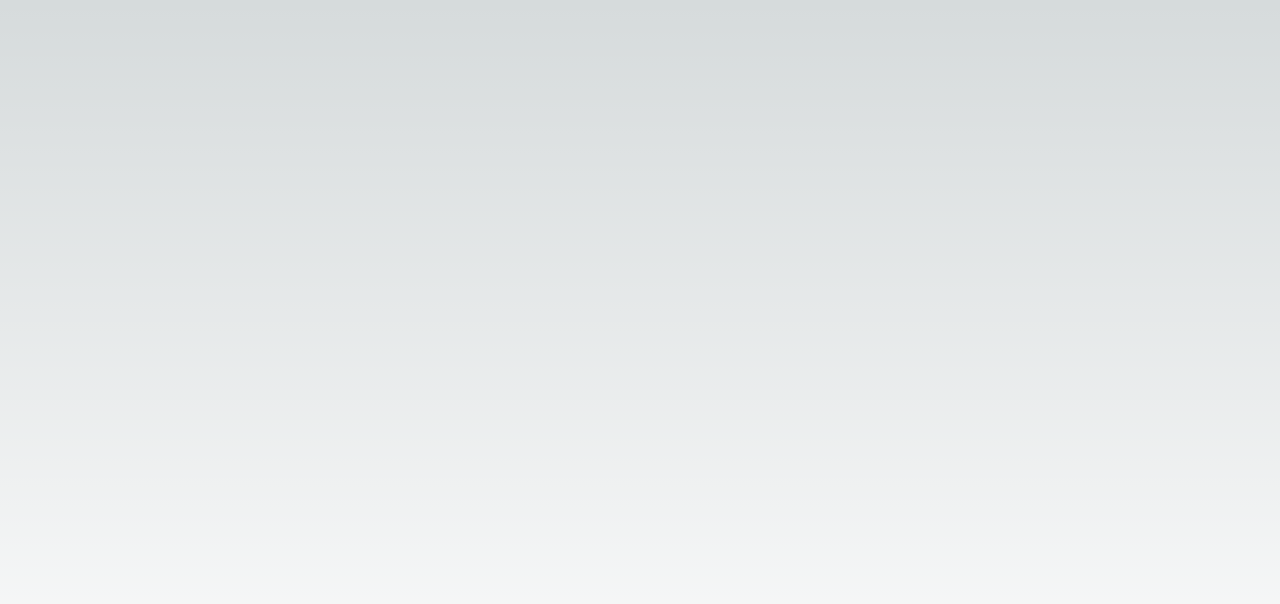
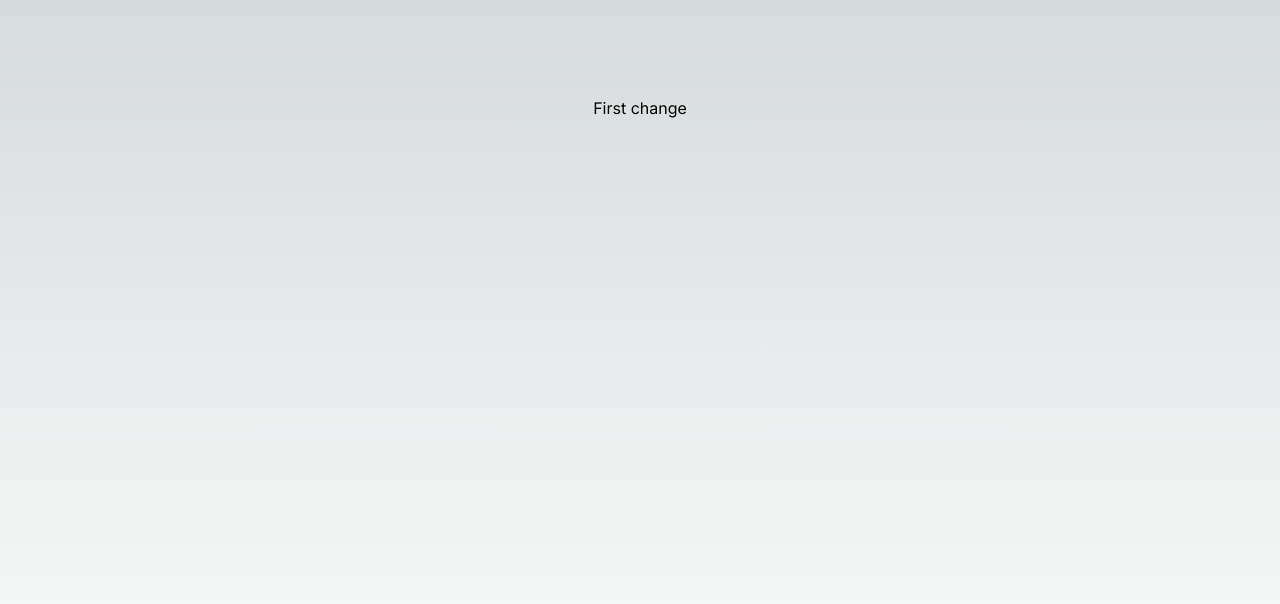
Before and after one commit to SINGH202/protfolio-nextjs, a Next.js app: page / in a window 1280 px wide. Shown: the top 604 px of the page. Built offline with nearby package versions, Linux system fonts and the light colour scheme.

Commit message:
first commit

```diff
--- a/src/pages/index.tsx
+++ b/src/pages/index.tsx
@@ -6,6 +6,8 @@
 export default function Home() {
   return (
     <main
-      className={`flex min-h-screen flex-col items-center justify-between p-24 ${inter.className}`}></main>
+      className={`flex min-h-screen flex-col items-center justify-between p-24 ${inter.className}`}>
+        First change
+      </main>
   );
 }
```
